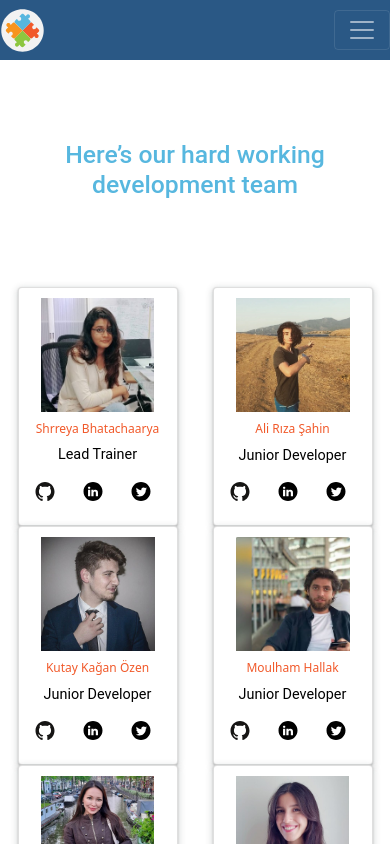
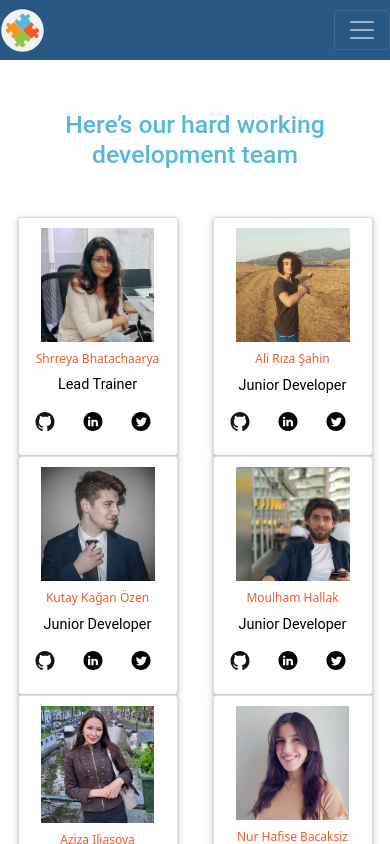
Before and after one commit to ReCoded-Org/capstone-turkey-love-thy-neighbour, a React (Create React App) app: page /our-team in a window 390 px wide. Shown: the top 844 px of the page. Built offline with nearby package versions, Linux system fonts and the light colour scheme; no server answers.

Commit message:
Add row responsiveness

```diff
--- a/src/containers/OurTeam/index.scss
+++ b/src/containers/OurTeam/index.scss
@@ -4,6 +4,9 @@
     color: $logo-blue;
     text-align: center;
     padding-top: 80px;
+    @media screen and (max-width: 768px){
+      padding-top: 50px;
+      }
   }
 
   .ourteam-content-row {
@@ -12,6 +15,10 @@
     padding-bottom: 210px;
     display: flex;
     justify-content: space-around;
+    @media screen and (max-width: 767px){
+      padding-bottom: 50px;
+      padding-top: 40px;
+      }
 
   svg {
     padding-right: 10px;
@@ -30,7 +37,7 @@
 
 
  .img-fluid {
-    @media screen and (max-width: 768px){
+    @media screen and (max-width: 767px){
       padding: 10px;
     }
     @media screen and (min-width: 768px) {
```
